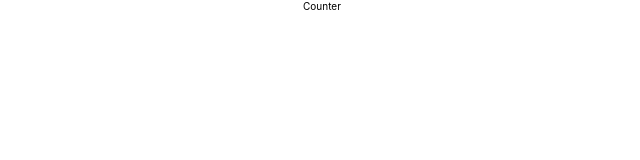
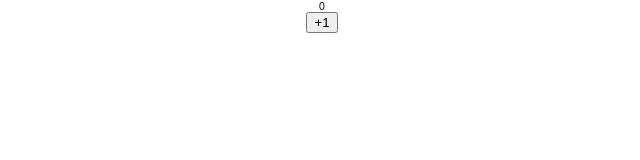
Before and after one commit to diwakar491/react-fundamentals, a React (Create React App) app: page / in a window 1280 px wide. Shown: the top 160 px of the page, without its empty margins (318-958 px from the left). Built offline with nearby package versions, Linux system fonts and the light colour scheme.

Commit message:
Add increment

```diff
--- a/src/components/counterApp/Counter.jsx
+++ b/src/components/counterApp/Counter.jsx
@@ -1,8 +1,18 @@
 export default function Counter(){
+
+    function incrementCounterFunction(){
+        console.log('increment clicked')
+    }
+
 
     return(
         <div className="Counter">
-            Counter
+
+            <span className="count">0</span>
+            <div>
+            <button className="counterButton" onClick={incrementCounterFunction}>+1</button>
             </div>
+
+        </div>
     )
 }
```
